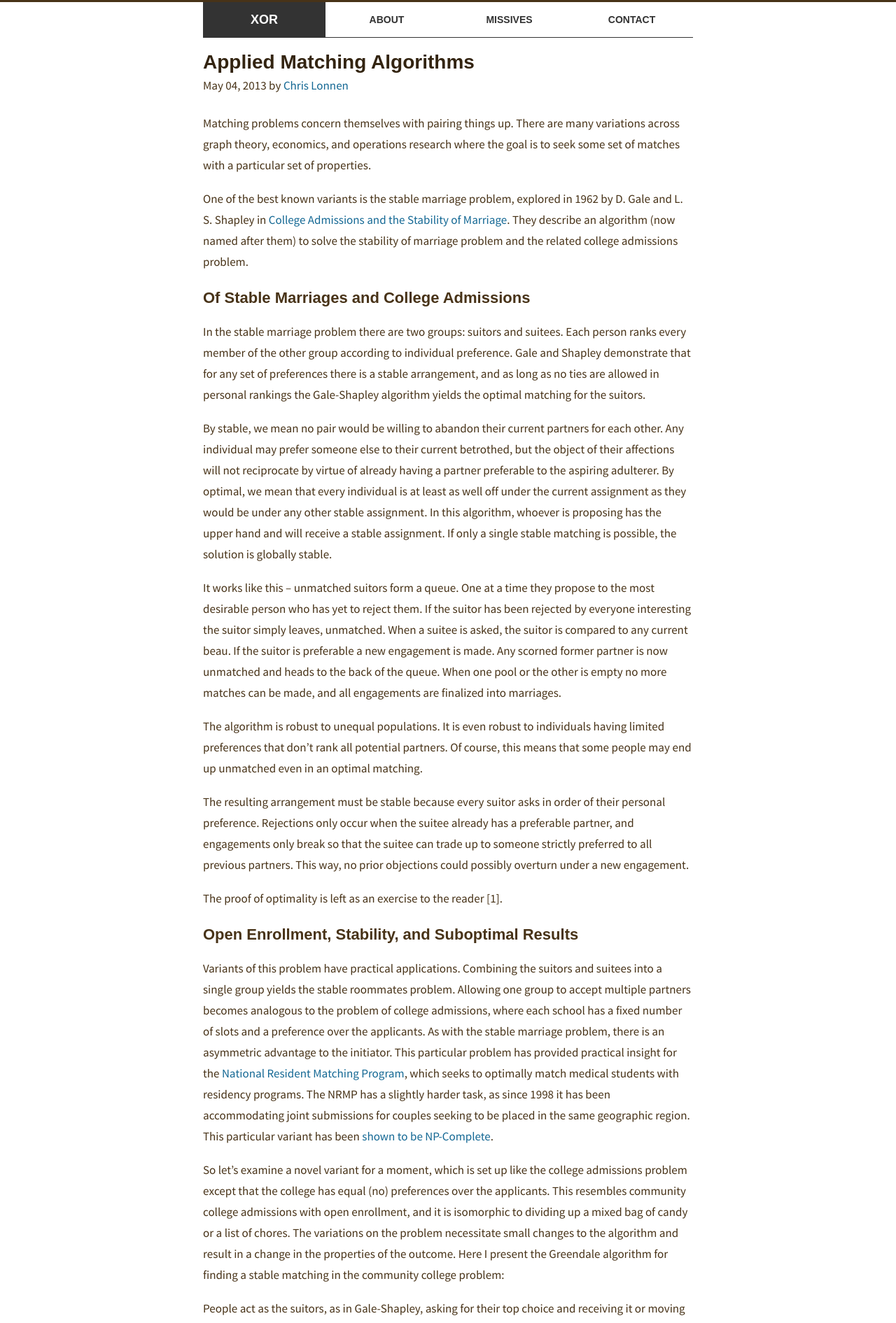
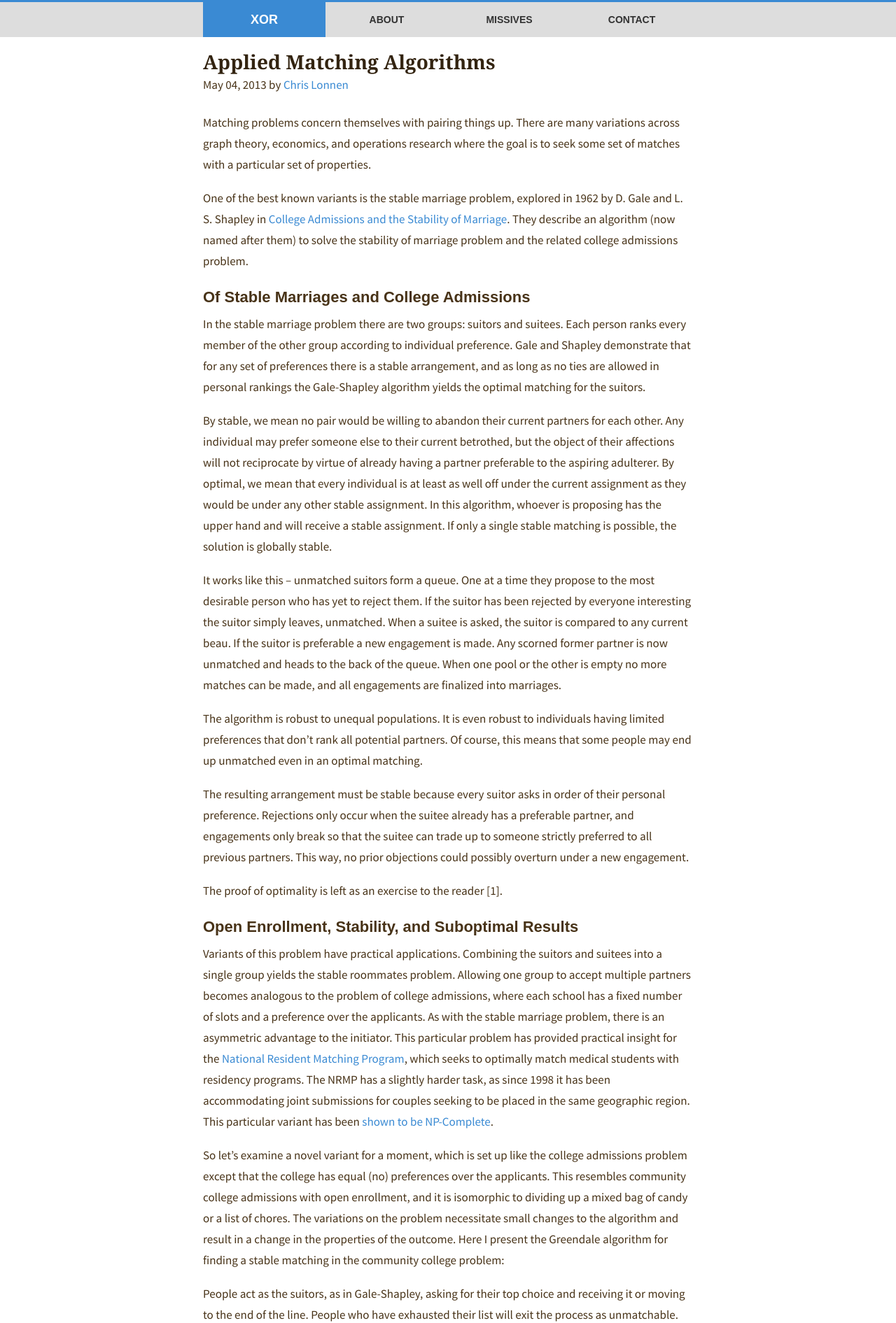
Before and after one commit to lonnen/lonnen.github.com, a Jekyll site: the page built from _posts/2013-05-04-gale-shapley.md, in a window 1280 px wide. Shown: the top 1891 px of the page at 70% size. Built offline with Jekyll 4.4.1, drawn with Linux system fonts in a browser that asks for light colours; comment, search, counter and statistics services are not loaded; some of the changed text lies outside the part shown.

Commit message:
switch to lighter color scheme, adjust gross spacing on frontpage

```diff
--- a/_layouts/base.html
+++ b/_layouts/base.html
@@ -10,15 +10,17 @@
           title="Feed of latest posts">
   </head>
   <body>
-  <div class="container">
-    <header>
+  <header>
+    <div class="container">
         <ul>
           <li class="logo"><a href="#">XOR</a></li>
           <li><a href="#">about</a></li>
           <li><a href="#">missives</a></li>
           <li><a href="#">contact</a></li>
         </ul>
-    </header>
+    </div>
+  </header>
+  <div class="container">
 
     {{ content }}
 
--- a/media/style.css
+++ b/media/style.css
@@ -87,9 +87,8 @@ table {
 
 body {
     font-weight: normal;
-    color: #727373;
     color: #483318;
-    border-top: 3px solid;
+    border-top: 3px solid #3A8AD3;
     font-size: 17px;
     line-height: 30px;
     font-family: SourceSansProRegular, Helvetica, sans-serif;
@@ -105,7 +104,7 @@ body {
 h1, h2, h3, h4, h5, h6 {
     font-family: "Futura", sans-serif;
     font-weight: bold;
-    margin: 20px 0;
+    margin: 20px 0 10px 0;
 }
 
 address {
@@ -117,11 +116,11 @@ address {
 
 header {
     margin: 0 0 20px 0;
-    border-bottom: 1px solid #333333;
     font-family: "Futura", sans-serif;
     font-size: 14px;
     text-transform: uppercase;
     font-weight: 600;
+    background-color: #dddddd;
 }
 
 header ul {
@@ -144,22 +143,25 @@ header a:visited {
 header a:hover {
     text-decoration: none;
     background: #eeeeee;
+    color: #3A8AD3;
 }
 
 .logo a {
     color: #ffffff !important;
-    background-color: #333333;
+    background-color: #3A8AD3;
     font-weight: 800;
     font-size: 18px;
 }
 
 .logo a:hover {
+    color: #3A8AD3 !important;
     backgound: #444444;
 }
 
 #intro {
     font-size: 26px;
     line-height: 1.2;
+    margin: 50px 30px;
 }
 
 
@@ -168,6 +170,7 @@ article > #page-header {
 }
 
 section h1 {
+    font-family: Georgia, "Times New Roman", Times, serif;
     font-size: 28px;
     color: #332411;
 }
@@ -193,16 +196,16 @@ article h2 {
 /** Links **/
 
 a {
-    color: #146894;
+    color: #3A8AD3;
     text-decoration: none;
 }
 
 a:hover {
-    text-decoration: underline;
+    color: #3A8AD3;
 }
 
 a:visited {
-    color: #441d7b;
+    color: #3A8AD3;
 }
 
 /** Lists **/
@@ -240,6 +243,10 @@ pre {
 
 /** Homepage **/
 
+#posts {
+    font-size: 13px;
+}
+
 #posts ul {
     text-indent: 0;
 }
@@ -248,22 +255,30 @@ pre {
     content: none;
 }
 
-#posts time {
-    font-family: UbuntuMonoRegular, monospace;
+#posts ul li {
+    margin: 50px 0;
 }
 
-#projects dt {
-    clear: both;
-    padding-right: 4px;
+#posts h1 {
+    margin: 16px 0;
 }
 
-#projects dt:after {
-    content: ":";
+#posts time {
+    text-transform: uppercase;
+    font-size: 13px;
+    font-weight: 300;
+    color: #CCCCCC;
+    margin: 2px 8px 0 4px;
 }
 
-#projects dt,
-#projects dd {
-    float: left;
+#posts .post-content,
+#posts .post-summary {
+    font-size: 16px;
+}
+
+/* newline at end of .md file always results in an empty p tag */
+.link p:last-of-type {
+    margin: 0;
 }
 
 .gist-highlight {
@@ -317,8 +332,12 @@ pre {
     float: right;
 }
 
+.rss img {
+    height: 4em;
+}
+
 .idl img {
-    height: 6em;
+    height: 5em;
     margin-top: -0.5em;
 }
 
```
Also changed, not shown: other parts of _layouts/base.html (+0 -4 lines), _posts/2010-09-12-xor.md (+3 -1 lines), index.html (+8 -9 lines).
